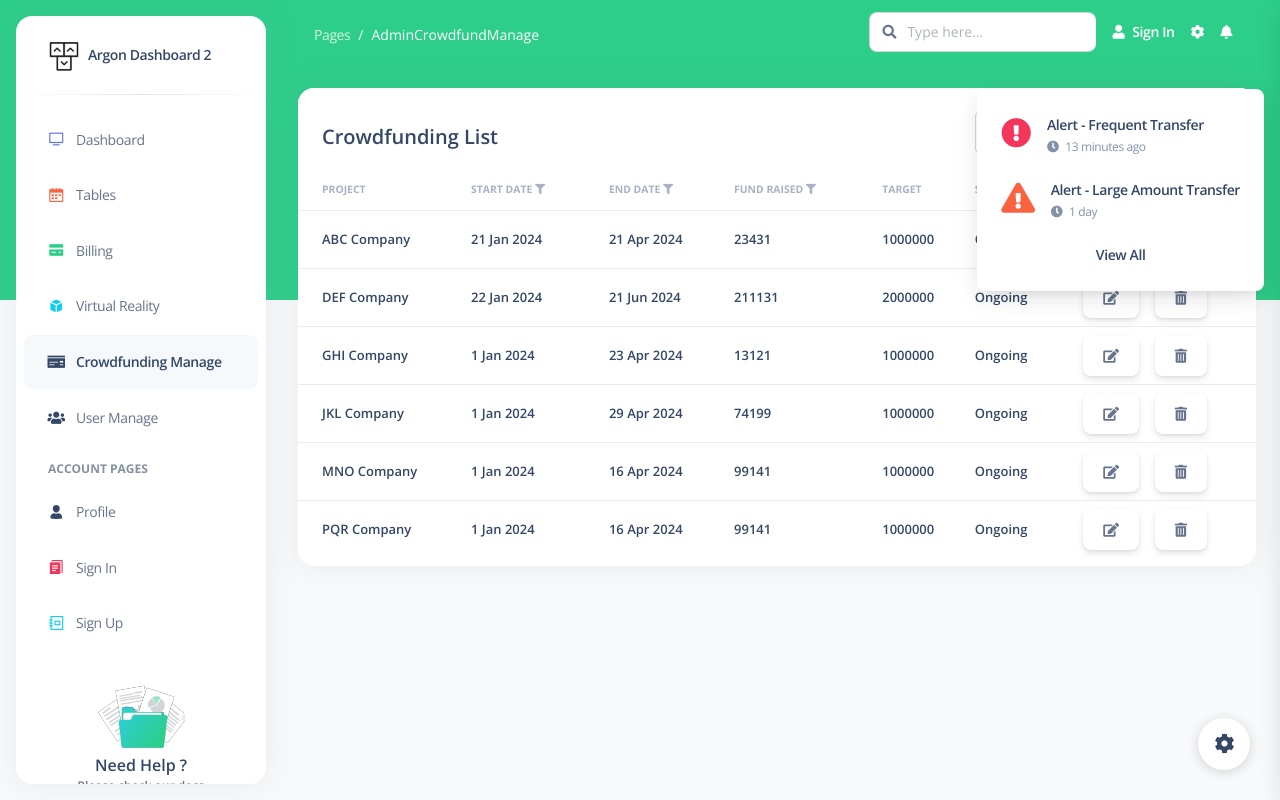
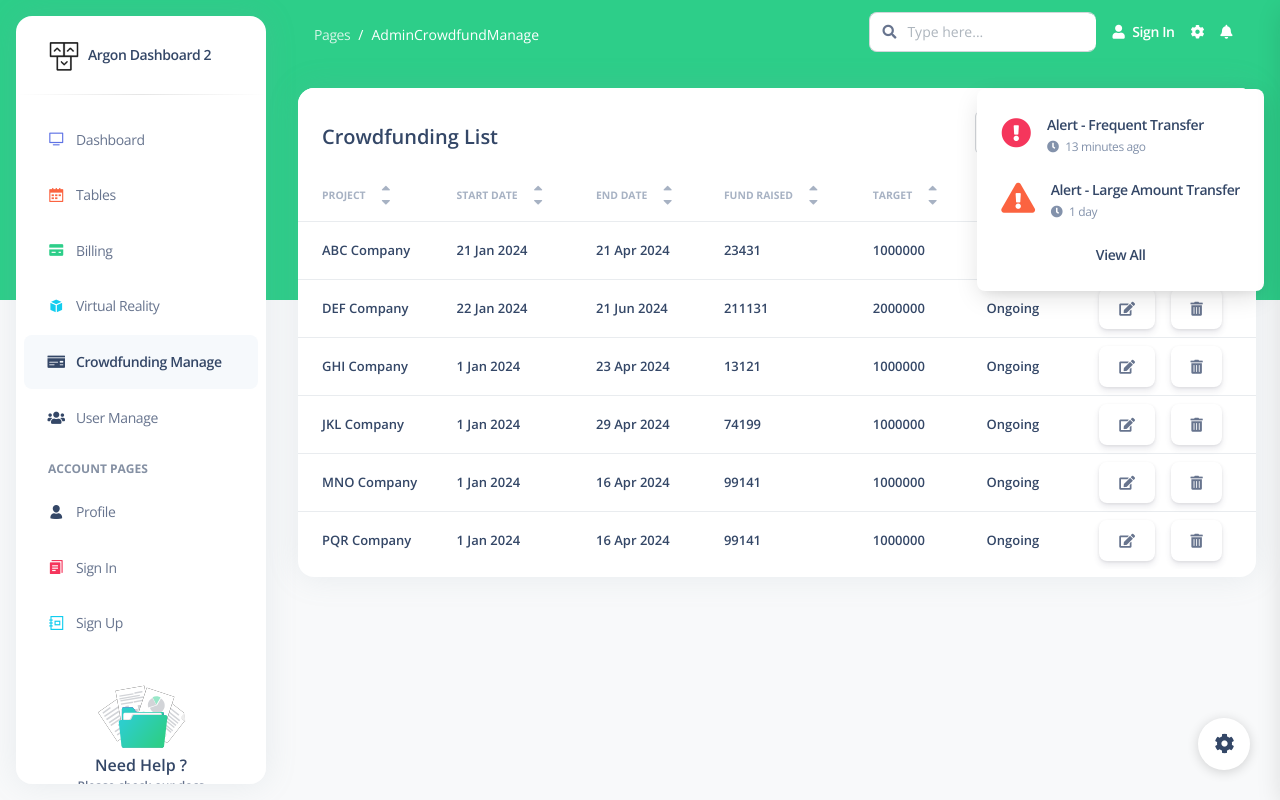
Before and after one commit to Jingyi012/crowdfunding-website, a Vue app: page /crowdfundmanage in a window 1280 px wide. Built offline with nearby package versions, Linux system fonts and the light colour scheme.

Commit message:
add sorting function

```diff
--- a/src/views/AdminCrowdfundManage.vue
+++ b/src/views/AdminCrowdfundManage.vue
@@ -45,6 +45,25 @@ const temp = ref([
         target: 1000000
     }
 ]);
+
+const sortBy = ref(null);
+const sortOrder = ref('asc');
+
+function sortData(criteria) {
+    if (sortBy.value === criteria) {
+        sortOrder.value = sortOrder.value === 'asc' ? 'desc' : 'asc';
+    } else {
+        sortBy.value = criteria;
+        sortOrder.value = 'asc';
+    }
+
+    temp.value.sort((a, b) => {
+        const factor = sortOrder.value === 'asc' ? 1 : -1;
+        if (a[criteria] < b[criteria]) return -1 * factor;
+        if (a[criteria] > b[criteria]) return 1 * factor;
+        return 0;
+    });
+}
 </script>
 
 <template>
@@ -67,22 +86,70 @@ const temp = ref([
                     <thead>
                         <tr>
                             <th class="text-uppercase text-secondary text-xxs font-weight-bolder opacity-7">
-                                Project
+                                <div class="d-flex align-items-center" @click="sortData('name')" style="cursor: pointer">
+                                    Project
+                                    <div class="d-flex flex-column ms-3">
+                                        <i class="fas fa-caret-up text-sm lh-1"
+                                            :class="{ 'text-dark': sortBy === 'name' && sortOrder === 'asc' }"></i>
+                                        <i class="fas fa-caret-down text-sm lh-1"
+                                            :class="{ 'text-dark': sortBy === 'name' && sortOrder === 'desc' }"></i>
+                                    </div>
+                                </div>
                             </th>
                             <th class="text-uppercase text-secondary text-xxs font-weight-bolder opacity-7 ps-2">
-                                Start Date <i class="fas fa-filter"></i>
+                                <div class="d-flex align-items-center" @click="sortData('startDate')" style="cursor: pointer">
+                                    Start Date
+                                    <div class="d-flex flex-column ms-3">
+                                        <i class="fas fa-caret-up text-sm lh-1"
+                                            :class="{ 'text-dark': sortBy === 'startDate' && sortOrder === 'asc' }"></i>
+                                        <i class="fas fa-caret-down text-sm lh-1"
+                                            :class="{ 'text-dark': sortBy === 'startDate' && sortOrder === 'desc' }"></i>
+                                    </div>
+                                </div>
                             </th>
                             <th class="text-uppercase text-secondary text-xxs font-weight-bolder opacity-7 ps-2">
-                                End Date <i class="fas fa-filter"></i>
+                                <div class="d-flex align-items-center" @click="sortData('endDate')" style="cursor: pointer">
+                                    End Date
+                                    <div class="d-flex flex-column ms-3">
+                                        <i class="fas fa-caret-up text-sm lh-1"
+                                            :class="{ 'text-dark': sortBy === 'endDate' && sortOrder === 'asc' }"></i>
+                                        <i class="fas fa-caret-down text-sm lh-1"
+                                            :class="{ 'text-dark': sortBy === 'endDate' && sortOrder === 'desc' }"></i>
+                                    </div>
+                                </div>
                             </th>
                             <th class="text-uppercase text-secondary text-xxs font-weight-bolder opacity-7 ps-2">
-                                Fund Raised <i class="fas fa-filter"></i>
+                                <div class="d-flex align-items-center" @click="sortData('fundRaised')" style="cursor: pointer">
+                                    Fund Raised
+                                    <div class="d-flex flex-column ms-3">
+                                        <i class="fas fa-caret-up text-sm lh-1"
+                                            :class="{ 'text-dark': sortBy === 'fundRaised' && sortOrder === 'asc' }"></i>
+                                        <i class="fas fa-caret-down text-sm lh-1"
+                                            :class="{ 'text-dark': sortBy === 'fundRaised' && sortOrder === 'desc' }"></i>
+                                    </div>
+                                </div>
                             </th>
                             <th class="text-uppercase text-secondary text-xxs font-weight-bolder opacity-7 ps-2">
-                                Target
+                                <div class="d-flex align-items-center" @click="sortData('target')" style="cursor: pointer">
+                                    Target
+                                    <div class="d-flex flex-column ms-3">
+                                        <i class="fas fa-caret-up text-sm lh-1"
+                                            :class="{ 'text-dark': sortBy === 'target' && sortOrder === 'asc' }"></i>
+                                        <i class="fas fa-caret-down text-sm lh-1"
+                                            :class="{ 'text-dark': sortBy === 'target' && sortOrder === 'desc' }"></i>
+                                    </div>
+                                </div>
                             </th>
                             <th class="text-uppercase text-secondary text-xxs font-weight-bolder opacity-7 ps-2">
-                                Status <i class="fas fa-filter"></i>
+                                <div class="d-flex align-items-center" @click="sortData('status')" style="cursor: pointer">
+                                    Status
+                                    <div class="d-flex flex-column ms-3">
+                                        <i class="fas fa-caret-up text-sm lh-1"
+                                            :class="{ 'text-dark': sortBy === 'status' && sortOrder === 'asc' }"></i>
+                                        <i class="fas fa-caret-down text-sm lh-1"
+                                            :class="{ 'text-dark': sortBy === 'status' && sortOrder === 'desc' }"></i>
+                                    </div>
+                                </div>
                             </th>
                             <th class="text-uppercase text-secondary text-xxs font-weight-bolder opacity-7 ps-2">
                                 Action
@@ -110,8 +177,10 @@ const temp = ref([
                                 <h6 class="item">Ongoing</h6>
                             </td>
                             <td>
-                                <button type="button" class="btn mb-0" data-bs-toggle="modal" :data-bs-target="'#row' + index"><i class="fas fa-edit"></i></button>
-                                <button type="button" class="btn mb-0 ms-3" data-bs-toggle="modal" :data-bs-target="'#rowDelete' + index"><i class="fas fa-trash-alt"></i></button>
+                                <button type="button" class="btn mb-0" data-bs-toggle="modal"
+                                    :data-bs-target="'#row' + index"><i class="fas fa-edit"></i></button>
+                                <button type="button" class="btn mb-0 ms-3" data-bs-toggle="modal"
+                                    :data-bs-target="'#rowDelete' + index"><i class="fas fa-trash-alt"></i></button>
 
                                 <!-- Edit Modal -->
                                 <div class="modal fade" :id="'row' + index" tabindex="-1" aria-labelledby="ModalLabel"
@@ -127,19 +196,23 @@ const temp = ref([
                                                 <form>
                                                     <div class="mb-3">
                                                         <label for="name" class="form-label">Name:</label>
-                                                        <input type="text" class="form-control" id="name" placeholder="Enter name" :value="item.name">
+                                                        <input type="text" class="form-control" id="name"
+                                                            placeholder="Enter name" :value="item.name">
                                                     </div>
                                                     <div class="mb-3">
                                                         <label for="startDate" class="form-label">Start Date:</label>
-                                                        <input type="date" class="form-control" id="startDate" :value="item.startDate">
+                                                        <input type="date" class="form-control" id="startDate"
+                                                            :value="item.startDate">
                                                     </div>
                                                     <div class="mb-3">
                                                         <label for="endDate" class="form-label">End Date:</label>
-                                                        <input type="date" class="form-control" id="endDate" :value="item.endDate">
+                                                        <input type="date" class="form-control" id="endDate"
+                                                            :value="item.endDate">
                                                     </div>
                                                     <div class="mb-3">
                                                         <label for="target" class="form-label">Target:</label>
-                                                        <input type="text" class="form-control" id="target" placeholder="Enter target" :value="item.target">
+                                                        <input type="text" class="form-control" id="target"
+                                                            placeholder="Enter target" :value="item.target">
                                                     </div>
                                                 </form>
                                             </div>
--- a/src/views/UserManage.vue
+++ b/src/views/UserManage.vue
@@ -12,6 +12,25 @@ const temp = ref([
   { name: 'James Rodriguez', email: 'james@example.com', walletAddress: '0xd6bF91BBaC18F8ECbaF55C4d6663646aF9F02d94' },
   { name: 'Sophia Hernandez', email: 'sophia@example.com', walletAddress: '0x5C2186Fb225a15e06B89aB85C61A0a91f0FF8Cf6' }
 ]);
+
+const sortBy = ref(null);
+const sortOrder = ref('asc');
+
+function sortData(criteria) {
+    if (sortBy.value === criteria) {
+        sortOrder.value = sortOrder.value === 'asc' ? 'desc' : 'asc';
+    } else {
+        sortBy.value = criteria;
+        sortOrder.value = 'asc';
+    }
+
+    temp.value.sort((a, b) => {
+        const factor = sortOrder.value === 'asc' ? 1 : -1;
+        if (a[criteria] < b[criteria]) return -1 * factor;
+        if (a[criteria] > b[criteria]) return 1 * factor;
+        return 0;
+    });
+}
 </script>
 
 <template>
@@ -34,7 +53,13 @@ const temp = ref([
                     <thead>
                         <tr>
                             <th class="text-uppercase text-secondary text-xxs font-weight-bolder opacity-7">
-                                User Name <i class="fas fa-filter"></i>
+                                <div class="d-flex align-items-center" @click="sortData('name')" style="cursor: pointer">
+                                    User Name
+                                    <div class="d-flex flex-column ms-3">
+                                        <i class="fas fa-caret-up text-sm lh-1" :class="{'text-dark': sortBy === 'name' && sortOrder === 'asc'}"></i>
+                                        <i class="fas fa-caret-down text-sm lh-1" :class="{'text-dark': sortBy === 'name' && sortOrder === 'desc'}"></i>
+                                    </div>
+                                </div>
                             </th>
                             <th class="text-uppercase text-secondary text-xxs font-weight-bolder opacity-7 ps-2">
                                 Email
```
